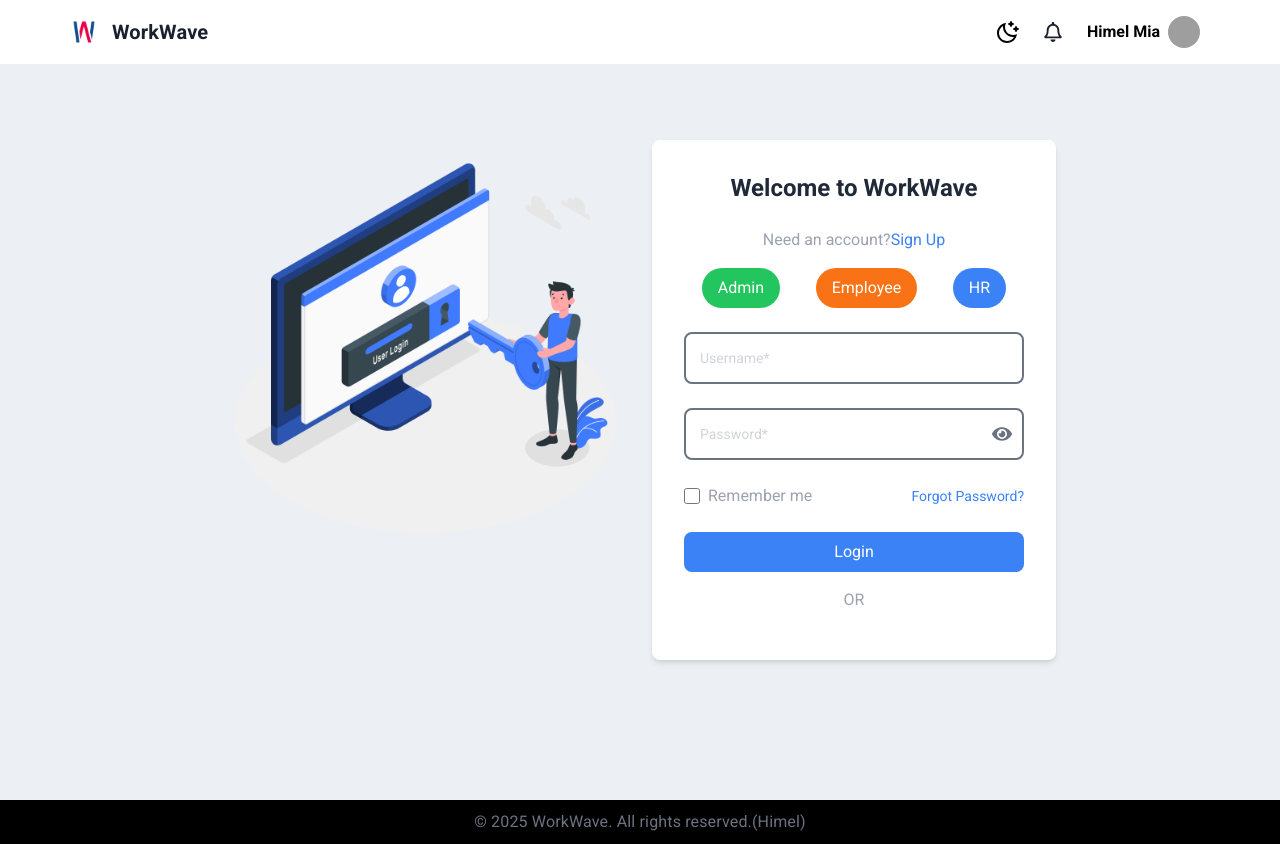
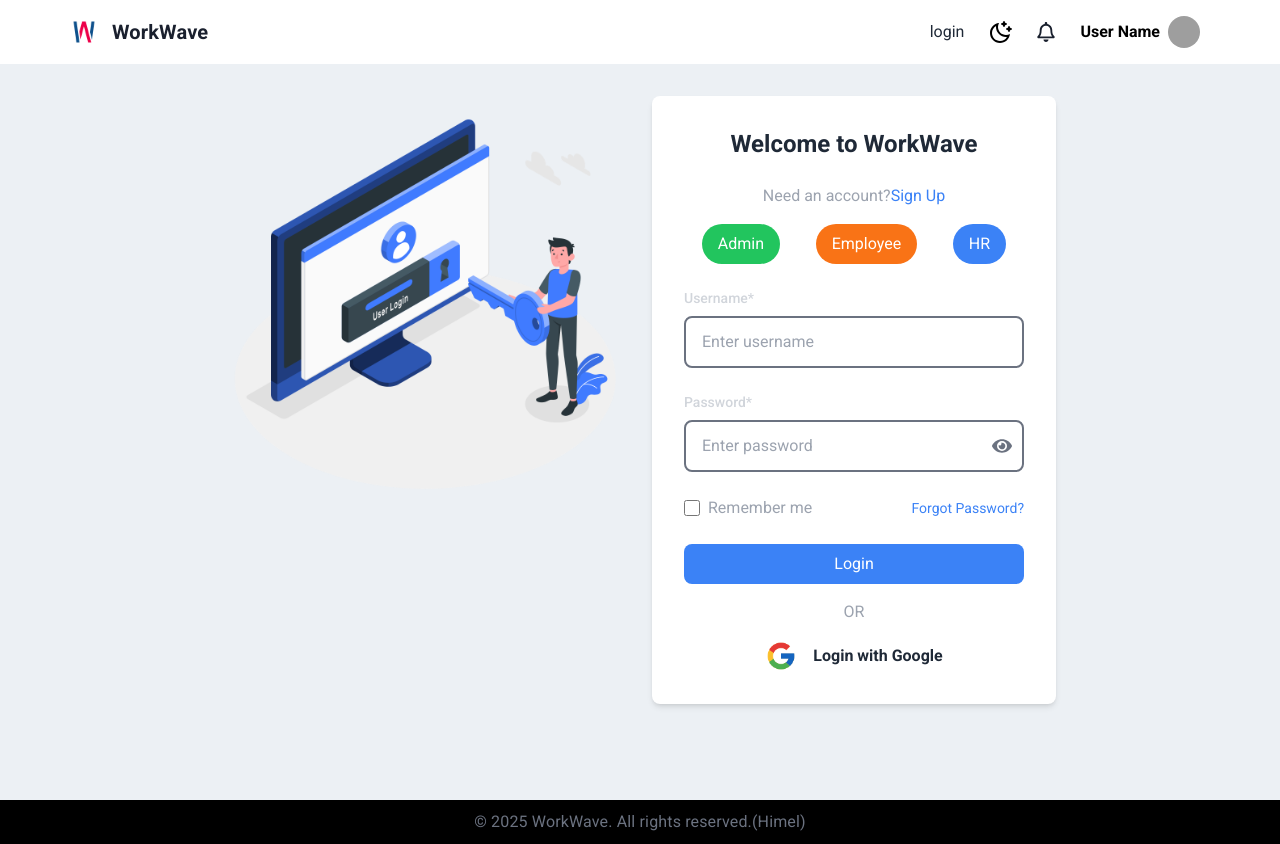
Before and after one commit to himel1625/WorkWave-Front-end, a React (Vite) app: page /login in a window 1280 px wide. Built offline with nearby package versions, Linux system fonts and the light colour scheme; no server answers; grey boxes are pictures that could not be loaded.

Commit message:
implement Google login functionality

```diff
--- a/package.json
+++ b/package.json
@@ -15,6 +15,7 @@
     "@mui/material": "^6.3.1",
     "@tanstack/react-query": "^5.64.1",
     "axios": "^1.7.9",
+    "firebase": "^11.1.0",
     "i18next": "^24.2.1",
     "localforage": "^1.10.0",
     "match-sorter": "^8.0.0",
@@ -22,6 +23,7 @@
     "react-datepicker": "^7.6.0",
     "react-dom": "^18.3.1",
     "react-helmet-async": "^2.0.5",
+    "react-hook-form": "^7.54.2",
     "react-hot-toast": "^2.5.1",
     "react-i18next": "^15.4.0",
     "react-icons": "^5.4.0",
--- a/src/Components/Navbar/Navbar.jsx
+++ b/src/Components/Navbar/Navbar.jsx
@@ -1,5 +1,6 @@
 import { Box, IconButton, Toolbar, Typography } from '@mui/material';
 import React, { useEffect, useRef, useState } from 'react';
+import toast from 'react-hot-toast';
 import { FaRegBell } from 'react-icons/fa';
 import { GiHamburgerMenu } from 'react-icons/gi';
 import { IoSettingsOutline } from 'react-icons/io5';
@@ -12,8 +13,14 @@
 import { NavLink } from 'react-router-dom';
 import logo from '../../assets/WorkWave.png';
 import Theme from '../../Context/Theme';
+import useAuth from '../../hooks/useAuth';
 
 const Navbar = () => {
+  const { logOut, user } = useAuth();
+  const handleLogOut = () => {
+    logOut();
+    toast.success('LogOut success');
+  };
   const [isCardVisible, setIsCardVisible] = useState(false);
   const dropdownRef = useRef(null);
 
@@ -64,6 +71,9 @@
             </Box>
           </Typography>
           <div className='flex items-center gap-6 justify-center'>
+            <div>
+              <NavLink to='/login'>login</NavLink>
+            </div>
             <div className='hidden md:block'>
               <Theme />
             </div>
@@ -77,7 +87,8 @@
               >
                 <div className='flex items-center justify-center gap-2'>
                   <p className='font-bold text-black dark:text-lightSecondary'>
-                    Himel Mia
+                    {/* Fixed to display correct property */}
+                    <p>{user?.displayName || 'User Name'}</p>
                   </p>
                   <img
                     className='rounded-full w-8 h-8 object-cover'
@@ -125,16 +136,17 @@
                   Settings
                 </p>
               </div>
-              <div className='flex items-center gap-2'>
+              <div
+                onClick={() => handleLogOut()}
+                className='flex items-center gap-2'
+              >
                 <MdLogout
                   size={20}
                   className='text-darkSecondary dark:text-lightSecondary'
                 />
-                <NavLink to='/login'>
-                  <p className='text-darkSecondary dark:text-lightSecondary font-bold'>
-                    Logout
-                  </p>
-                </NavLink>
+                <p className='text-darkSecondary dark:text-lightSecondary font-bold'>
+                  Logout
+                </p>
               </div>
             </div>
           </div>
--- a/src/Pages/Login/Login.jsx
+++ b/src/Pages/Login/Login.jsx
@@ -1,14 +1,41 @@
-import React, { useState } from 'react';
+import React from 'react';
+import { useForm } from 'react-hook-form';
 import { FaEye, FaEyeSlash } from 'react-icons/fa';
-import { NavLink } from 'react-router-dom';
+import { NavLink, useLocation, useNavigate } from 'react-router-dom';
+import google from '../../assets/Google.png';
 import logInAmico from '../../assets/Login-amico.png';
+import useAuth from '../../hooks/useAuth';
+import toast from 'react-hot-toast';
+const Login = () => {
+  const navigate = useNavigate();
+  const location = useLocation();
+  const fromHome = location?.state || '/';
+  const { signInWithGoogle } = useAuth();
+  // Google Signin
+  const handleGoogleSignIn = async () => {
+    try {
+      await signInWithGoogle();
+      toast.success('Signin Successful');
+      navigate(fromHome, { replace: true });
+    } catch (err) {
+      console.log(err);
+      toast.error(err?.message);
+    }
+  };
 
-const Login = () => {
-  const [passwordVisible, setPasswordVisible] = useState(false);
-  const [password, setPassword] = useState('');
-  const [username, setUsername] = useState('');
+  const {
+    register,
+    handleSubmit,
+    formState: { errors },
+  } = useForm();
+
+  const [passwordVisible, setPasswordVisible] = React.useState(false);
 
   const togglePasswordVisibility = () => setPasswordVisible(!passwordVisible);
+
+  const onSubmit = data => {
+    console.log('Form data:', data);
+  };
 
   return (
     <div className='min-h-screen bg-lightPrimary dark:bg-darkPrimary flex items-center justify-center'>
@@ -23,7 +50,7 @@
         </div>
         {/* Form Section */}
         <div className='w-full max-w-md p-8 rounded-lg shadow-md bg-white dark:bg-gray-800'>
-          <h2 className='text-2xl font-bold text-center text-gray-800 dark:text-white mb-6 '>
+          <h2 className='text-2xl font-bold text-center text-gray-800 dark:text-white mb-6'>
             Welcome to WorkWave
           </h2>
           <p className='text-center text-gray-400 mb-4 flex items-center justify-center'>
@@ -43,57 +70,63 @@
               HR
             </button>
           </div>
-          <form>
+          <form onSubmit={handleSubmit(onSubmit)}>
             {/* Username Field */}
-            <div className='mb-6 relative'>
-              <input
-                type='text'
-                id='username'
-                className='w-full px-4 py-3 bg-transparent text-white border-2 border-gray-500 rounded-lg transition duration-300'
-                placeholder=' '
-                value={username}
-                onChange={e => setUsername(e.target.value)}
-                required
-              />
+            <div className='mb-6'>
               <label
-                className={`absolute left-4 top-1/2 transform -translate-y-1/2 text-sm text-gray-300 transition-all duration-300 ${
-                  username ? 'top-0 text-xs' : ''
-                }`}
                 htmlFor='username'
+                className='block text-sm font-medium text-gray-300 mb-2'
               >
                 Username*
               </label>
+              <input
+                {...register('username', { required: 'Username is required' })}
+                type='text'
+                id='username'
+                className='w-full px-4 py-3 border-2 border-gray-500 rounded-lg focus:outline-none focus:ring-2 focus:ring-blue-500 transition duration-300'
+                placeholder='Enter username'
+              />
+              {errors.username && (
+                <p className='text-red-500 text-xs mt-1'>
+                  {errors.username.message}
+                </p>
+              )}
             </div>
 
             {/* Password Field */}
-            <div className='mb-6 relative'>
-              <input
-                type={passwordVisible ? 'text' : 'password'}
-                id='password'
-                className='w-full px-4 py-3 bg-transparent text-white border-2 border-gray-500 focus:outline-none focus:ring-2  rounded-lg transition duration-300'
-                placeholder=' '
-                value={password}
-                onChange={e => setPassword(e.target.value)}
-                required
-              />
+            <div className='mb-6'>
               <label
-                className={`absolute left-4 top-1/2 transform -translate-y-1/2 text-sm text-gray-300 transition-all duration-300 ${
-                  password ? 'top-0 text-xs' : ''
-                }`}
                 htmlFor='password'
+                className='block text-sm font-medium text-gray-300 mb-2'
               >
                 Password*
               </label>
+              <div className='relative'>
+                <input
+                  {...register('password', {
+                    required: 'Password is required',
+                  })}
+                  type={passwordVisible ? 'text' : 'password'}
+                  id='password'
+                  className='w-full px-4 py-3  border-2 border-gray-500 focus:outline-none focus:ring-2 focus:ring-blue-500 rounded-lg transition duration-300'
+                  placeholder='Enter password'
+                />
                 <div
-                className='absolute right-3 top-1/2 transform -translate-y-1/2 cursor-pointer '
+                  className='absolute right-3 top-1/2 transform -translate-y-1/2 cursor-pointer'
                   onClick={togglePasswordVisibility}
                 >
                   {passwordVisible ? (
-                  <FaEyeSlash size={20} className='text-gray-500 ' />
+                    <FaEyeSlash size={20} className='text-gray-500' />
                   ) : (
-                  <FaEye size={20} className='text-gray-500 ' />
+                    <FaEye size={20} className='text-gray-500' />
                   )}
                 </div>
+              </div>
+              {errors.password && (
+                <p className='text-red-500 text-xs mt-1'>
+                  {errors.password.message}
+                </p>
+              )}
             </div>
 
             <div className='flex items-center justify-between mb-6'>
@@ -117,7 +150,13 @@
               Login
             </button>
             <div className='text-center text-gray-400 mt-4'>OR</div>
-            <div className='flex justify-center mt-4 space-x-4'></div>
+            <div
+              onClick={() => handleGoogleSignIn()}
+              className='flex justify-center items-center mt-4 gap-4 cursor-pointer'
+            >
+              <img className='w-8 h-8' src={google} alt='google' />
+              <p className='font-bold'>Login with Google</p>
+            </div>
           </form>
         </div>
       </div>
--- a/src/Pages/SignUp/SignUp.jsx
+++ b/src/Pages/SignUp/SignUp.jsx
@@ -1,17 +1,43 @@
-import React, { useState } from 'react';
-import { NavLink } from 'react-router-dom';
-import { AiOutlineEye, AiOutlineEyeInvisible } from 'react-icons/ai'; // Import icons
+import React from 'react';
+import { useForm } from 'react-hook-form';
+import toast from 'react-hot-toast';
+import { AiOutlineEye, AiOutlineEyeInvisible } from 'react-icons/ai';
+import { NavLink, useLocation, useNavigate } from 'react-router-dom';
+import google from '../../assets/Google.png';
 import upAmico from '../../assets/Sign up-amico.png';
+import useAuth from '../../hooks/useAuth';
+const SignUp = () => {
+  const navigate = useNavigate();
+  const location = useLocation();
+  const fromHome = location?.state || '/';
+  const { signInWithGoogle } = useAuth();
+  // Google Signin
+  const handleGoogleSignIn = async () => {
+    try {
+      await signInWithGoogle();
+      toast.success('Signin Successful');
+      navigate(fromHome, { replace: true });
+    } catch (err) {
+      console.log(err);
+      toast.error(err?.message);
+    }
+  };
+  const {
+    register,
+    handleSubmit,
+    formState: { errors },
+  } = useForm();
+  const [passwordVisible, setPasswordVisible] = React.useState(false);
 
-const SignUp = () => {
-  const [passwordVisible, setPasswordVisible] = useState(false); // State to toggle password visibility
+  const togglePasswordVisibility = () =>
+    setPasswordVisible(prevState => !prevState);
 
-  const togglePasswordVisibility = () => {
-    setPasswordVisible(prevState => !prevState); // Toggle the password visibility
+  const onSubmit = data => {
+    console.log('Form data:', data);
   };
 
   return (
-    <div className='min-h-screen bg-lightPrimary dark:bg-darkPrimary flex items-center justify-center md:mt-6 '>
+    <div className='min-h-screen bg-lightPrimary dark:bg-darkPrimary flex items-center justify-center md:mt-6'>
       <div className='flex justify-center items-center hidden md:block'>
         <img
           src={upAmico}
@@ -26,7 +52,8 @@
         <p className='text-center text-gray-500 mb-6'>
           Enter details to create your account
         </p>
-        <form>
+        <form onSubmit={handleSubmit(onSubmit)}>
+          {/* Username Field */}
           <div className='mb-4'>
             <label
               className='block text-gray-600 text-sm font-medium mb-1'
@@ -35,12 +62,20 @@
               Username*
             </label>
             <input
+              {...register('username', { required: 'Username is required' })}
               type='text'
               id='username'
               className='w-full px-4 py-2 bg-gray-50 border border-gray-300 rounded-lg focus:outline-none focus:ring-2 focus:ring-blue-500'
               placeholder='Enter your username'
             />
+            {errors.username && (
+              <p className='text-red-500 text-xs mt-1'>
+                {errors.username.message}
+              </p>
+            )}
           </div>
+
+          {/* Photo Field */}
           <div className='mb-4'>
             <label
               className='block text-gray-600 text-sm font-medium mb-1'
@@ -49,12 +84,14 @@
               Photo
             </label>
             <input
+              {...register('photo')}
               type='file'
               id='file'
               className='w-full px-4 py-2 bg-gray-50 border border-gray-300 rounded-lg focus:outline-none focus:ring-2 focus:ring-blue-500'
-              placeholder='Enter your file'
             />
           </div>
+
+          {/* Email Field */}
           <div className='mb-4'>
             <label
               className='block text-gray-600 text-sm font-medium mb-1'
@@ -63,12 +100,20 @@
               Email*
             </label>
             <input
+              {...register('email', { required: 'Email is required' })}
               type='email'
               id='email'
               className='w-full px-4 py-2 bg-gray-50 border border-gray-300 rounded-lg focus:outline-none focus:ring-2 focus:ring-blue-500'
               placeholder='Enter your email'
             />
+            {errors.email && (
+              <p className='text-red-500 text-xs mt-1'>
+                {errors.email.message}
+              </p>
+            )}
           </div>
+
+          {/* Password Field */}
           <div className='mb-4 relative'>
             <label
               className='block text-gray-600 text-sm font-medium mb-1'
@@ -77,7 +122,8 @@
               Password*
             </label>
             <input
-              type={passwordVisible ? 'text' : 'password'} // Toggle input type based on passwordVisible state
+              {...register('password', { required: 'Password is required' })}
+              type={passwordVisible ? 'text' : 'password'}
               id='password'
               className='w-full px-4 py-2 bg-gray-50 border border-gray-300 rounded-lg focus:outline-none focus:ring-2 focus:ring-blue-500'
               placeholder='Enter your password'
@@ -93,6 +139,11 @@
                 <AiOutlineEye size={20} className='text-gray-500' />
               )}
             </button>
+            {errors.password && (
+              <p className='text-red-500 text-xs mt-1'>
+                {errors.password.message}
+              </p>
+            )}
           </div>
 
           <p className='text-sm text-gray-500 mb-6 flex'>
@@ -108,7 +159,13 @@
             Register
           </button>
           <div className='text-center text-gray-500 my-4'>OR</div>
-          <div className='flex justify-center space-x-4'></div>
+          <div
+            onClick={() => handleGoogleSignIn()}
+            className='flex justify-center items-center mt-4 gap-4 cursor-pointer'
+          >
+            <img className='w-8 h-8' src={google} alt='google' />
+            <p className='font-bold'>Login with Google</p>
+          </div>
         </form>
       </div>
     </div>
--- a/src/Routes/PrivateRoute.jsx
+++ b/src/Routes/PrivateRoute.jsx
@@ -1,14 +1,12 @@
 import { Navigate, useLocation } from 'react-router-dom';
 import LoadingSpinner from '../Components/LoadingSpinner/LoadingSpinner';
 import useAuth from '../hooks/useAuth';
-
 const PrivateRoute = ({ children }) => {
   const { user, loading } = useAuth();
   const location = useLocation();
 
   if (loading) return <LoadingSpinner />;
   if (user) return children;
-  return <Navigate to='/login' state={{ from: location }} replace='true' />;
+  return <Navigate to='/login' state={location.pathname} />;
 };
-
 export default PrivateRoute;
```
Also changed, not shown: src/Config/auth.js (+17 -0 lines), src/Context/AuthProvider.jsx (+48 -4 lines), src/assets/Google.png (added), 1 other file (tests, documents, lock files or other folders). Lines whose indentation alone changed are shown as unchanged.
